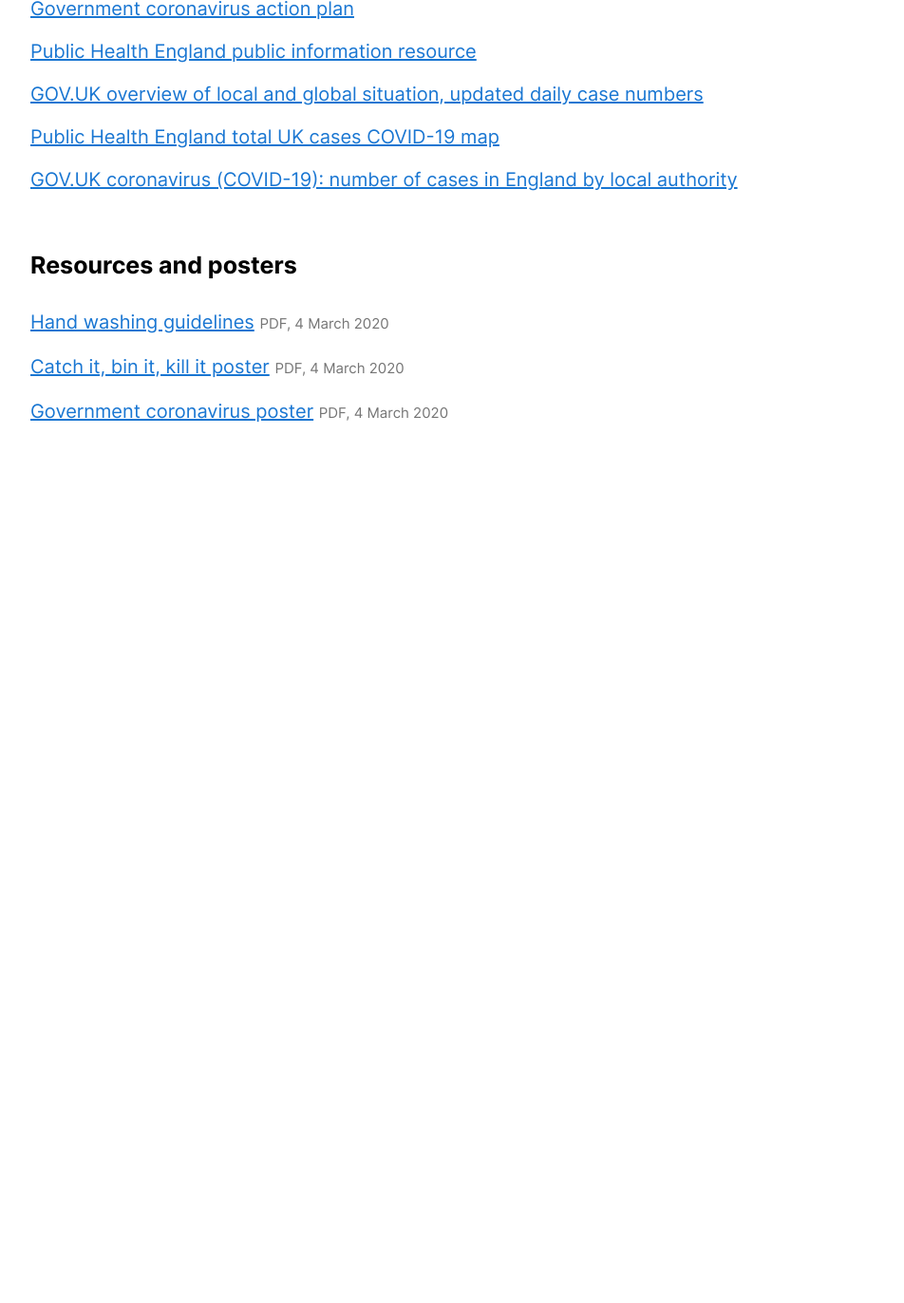
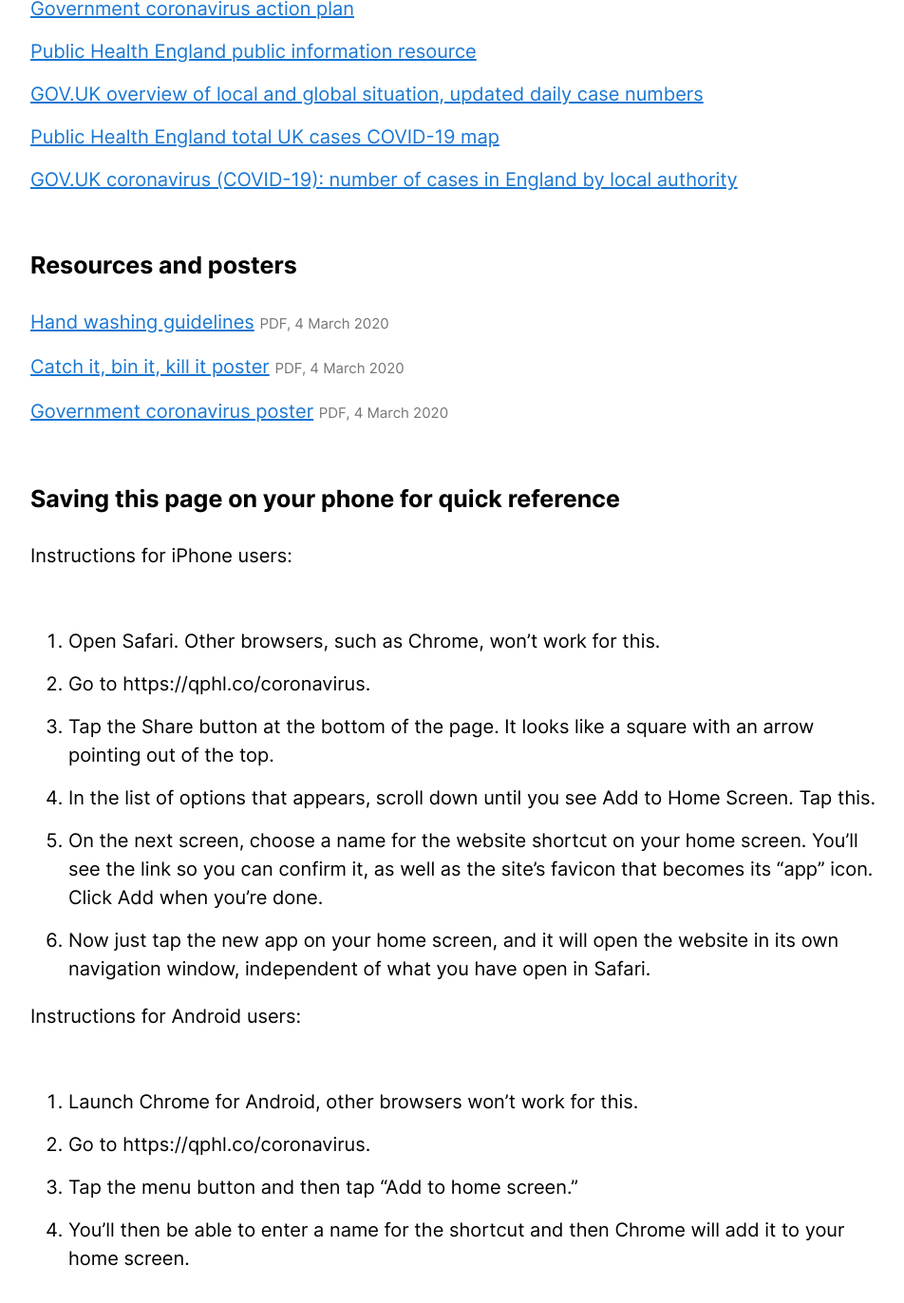
Before and after one commit to cognisant/qphl.co, a Jekyll site: the page built from coronavirus.md, in a window 1280 px wide and 1400 px high, scrolled down 1250 px. Shown: the top 1372 px of the window at 95% size, without its empty margins (158-1110 px from the left). Built offline with Jekyll 4.4.1, drawn with Linux system fonts in a browser that asks for light colours; before the commit the page ends 1880 px from its top, so only the background shows below that.

Commit message:
Adds phone instructions

```diff
--- a/coronavirus.md
+++ b/coronavirus.md
@@ -40,3 +40,21 @@
 - [Hand washing guidelines](/downloads/hand-washing-guidelines.pdf) <small>PDF, 4 March 2020</small>
 - [Catch it, bin it, kill it poster](/downloads/catch-bin-kill.pdf) <small>PDF, 4 March 2020</small>
 - [Government coronavirus poster](/downloads/government-coronavirus-poster.pdf) <small>PDF, 4 March 2020</small>
+
+## Saving this page on your phone for quick reference
+
+Instructions for iPhone users:
+
+1. Open Safari. Other browsers, such as Chrome, won’t work for this.
+2. Go to https://qphl.co/coronavirus.
+3. Tap the Share button at the bottom of the page. It looks like a square with an arrow pointing out of the top.
+4. In the list of options that appears, scroll down until you see Add to Home Screen. Tap this.
+5. On the next screen, choose a name for the website shortcut on your home screen. You’ll see the link so you can confirm it, as well as the site’s favicon that becomes its “app” icon. Click Add when you’re done.
+6. Now just tap the new app on your home screen, and it will open the website in its own navigation window, independent of what you have open in Safari.
+
+Instructions for Android users:
+
+1. Launch Chrome for Android, other browsers won’t work for this.
+2. Go to https://qphl.co/coronavirus.
+3. Tap the menu button and then tap “Add to home screen.”
+4. You’ll then be able to enter a name for the shortcut and then Chrome will add it to your home screen.
```
